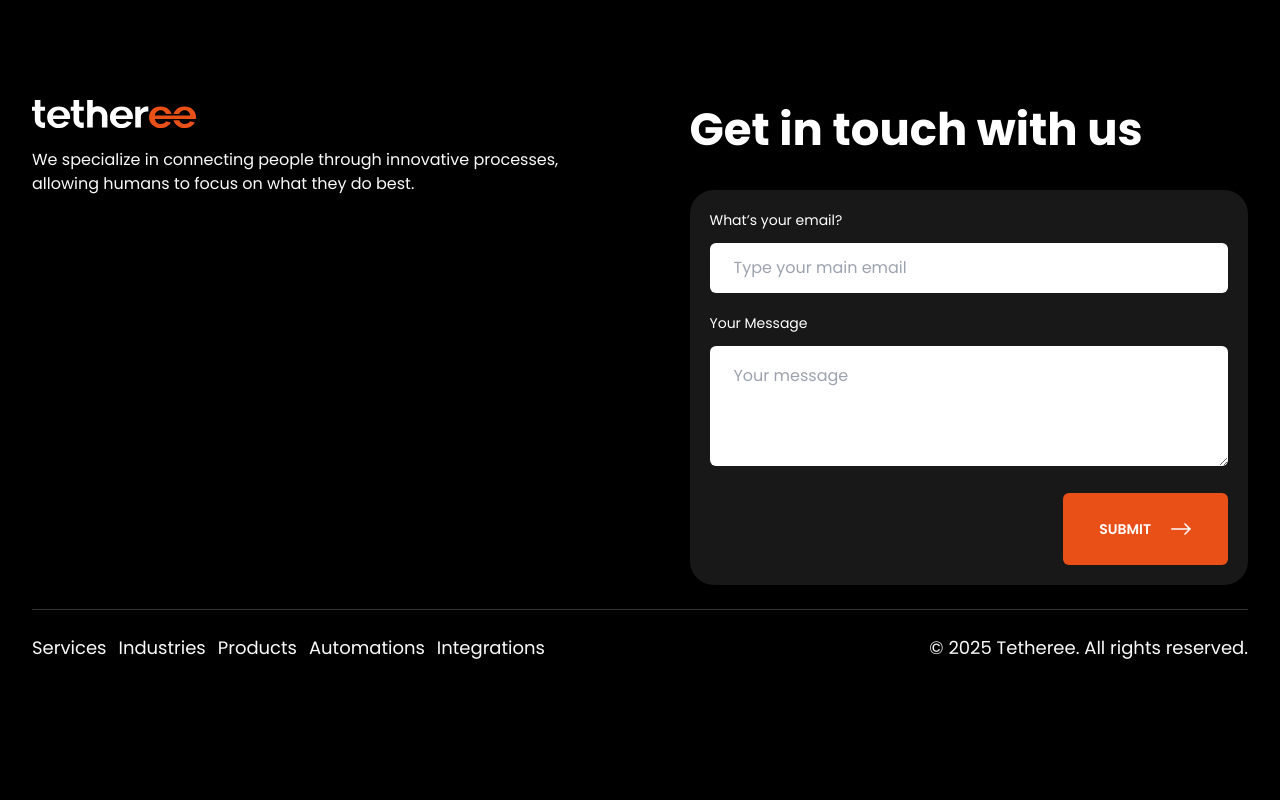
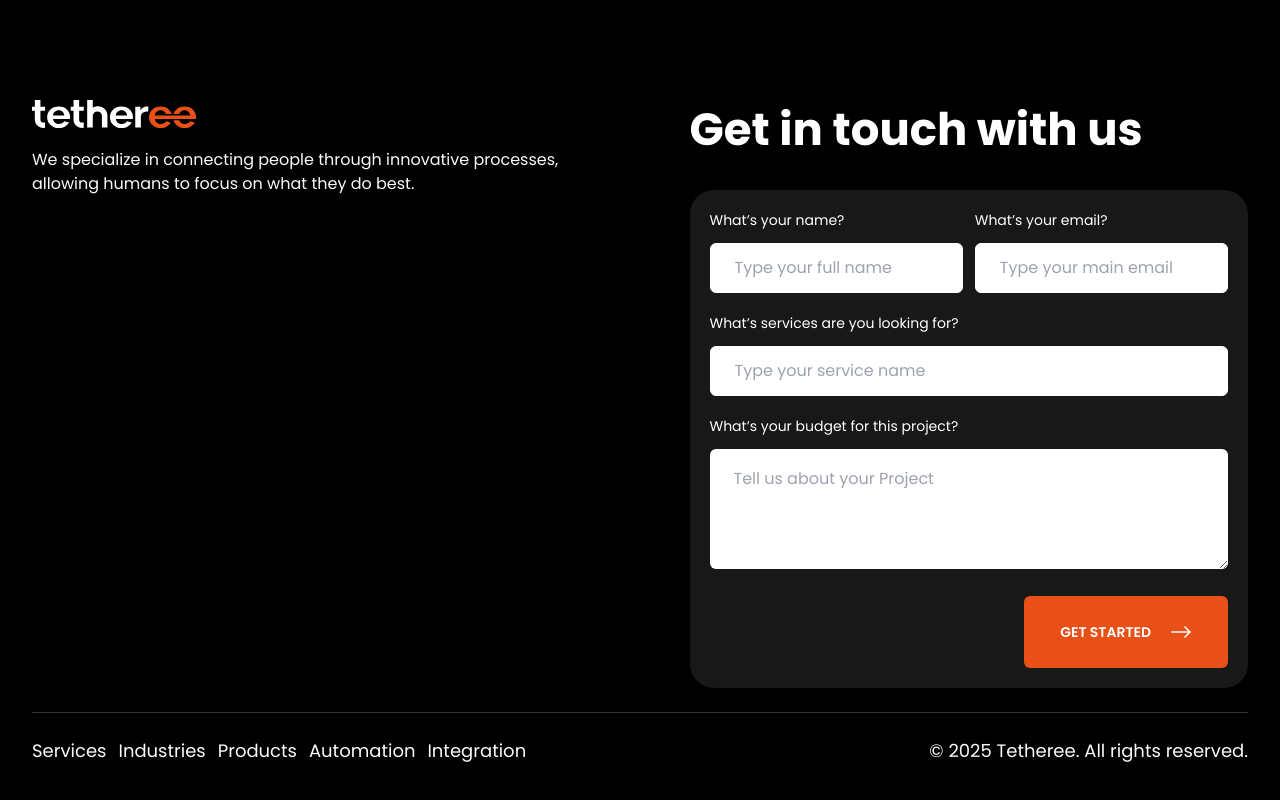
Before and after one commit to boris-tetheree/tetheree-version-2, a Next.js app: page / in a window 1280 px wide. Shown: the part 4253-5053 px from the top of the page. Before the commit the page ends 4982 px from the top, so only its background shows below. Built offline with nearby package versions, Linux system fonts and the light colour scheme.

Commit message:
Update index.jsx

```diff
--- a/components/Footer/index.jsx
+++ b/components/Footer/index.jsx
@@ -29,24 +29,32 @@ const Index = ({ }) => {
                             {/* Background Card only around Form */}
                             <div className="w-full h-full bg-[#b7b7b921] rounded-3xl p-20 md:px-20 md:py-20 flex flex-col">
                                 <div className='flex flex-col'>
+                                <div className='flex flex-col justify-end'>
+                                <div className="grid grid-cols-2 gap-12">
                                     <div className='mb-20'>
-                                        <label className='block text-2xs font-normal text-white mb-12' htmlFor="">What’s your email?</label>
-                                        <input
-                                            className='w-full h-40 sm:h-50 rounded-md bg-white text-black px-24 border-none placeholder:text-gray-500'
-                                            type="text"
-                                            placeholder='Type your main email'
-                                        />
+                                        <label className='block text-2xs text-white font-normal mb-12' htmlFor="">What’s your name?</label>
+                                        <input className='w-full h-40 sm:h-50 rounded-md text-[#D8D8D8] px-24' type="text" placeholder='Type your full name' />
                                     </div>
                                     <div className='mb-20'>
-                                        <label className='block text-2xs font-normal text-white mb-12' htmlFor="">Your Message</label>
-                                        <textarea
-                                            className='w-full min-h-[120px] rounded-md bg-white text-black py-18 px-24 border-none placeholder:text-gray-500'
-                                            placeholder='Your message'
-                                        />
+                                        <label className='block text-2xs text-white font-normal mb-12' htmlFor="">What’s your email?</label>
+                                        <input className='w-full h-40 sm:h-50 rounded-md text-[#D8D8D8] px-24' type="text" placeholder='Type your main email' />
+                                    </div>
+                                </div>
+                                <div className='mb-20'>
+                                        <label className='block text-2xs text-white font-normal mb-12' htmlFor="">What’s services are you looking for?</label>
+                                        <input className='w-full h-40 sm:h-50 rounded-md text-[#D8D8D8] px-24' type="text" placeholder='Type your service name' />
+                                    </div>
+
+                                    <div className='mb-20'>
+                                        <label className='block text-2xs text-white font-normal mb-12' htmlFor="">What’s your budget for this project?</label>
+                                        <textarea className='w-full min-h-[120px] rounded-md text-[#D8D8D8] py-18 px-24' type="text" placeholder='Tell us about your Project' />
                                     </div>
                                     <div className="flex">
-                                        <Button className='!w-fit !bg-[#E95018] text-white !h-46 sm:!h-60 lg:!h-72 uppercase md:!text-2xs px-26 md:px-36 ml-auto'>Submit</Button>
+                                        <Button className='!w-fit !bg-[#E95018] text-white !h-46 sm:!h-60 lg:!h-72 uppercase md:!text-2xs px-26 md:px-36 ml-auto'>Get Started</Button>
                                     </div>
+                                    </div>
+
+
                                 </div>
                             </div>
                         </div>
@@ -57,7 +65,7 @@ const Index = ({ }) => {
                     <div className="border-t border-white/20 pt-24 mt-24 flex flex-col md:flex-row justify-between items-center gap-12">
                         <div className="flex flex-wrap gap-12">
                             {/* Important Links here */}
-                            {['Services', 'Industries', 'Products', 'Automations', 'Integrations']?.map((link, index) => (
+                            {['Services', 'Industries', 'Products', 'Automation', 'Integration']?.map((link, index) => (
                                 <Link key={index} href={`/${link.toLowerCase().replace(/\s+/g, '-')}`}>
                                     <span className="text-[#FAFAFA] text-sm font-normal cursor-pointer hover:underline">{link}</span>
                                 </Link>
```
